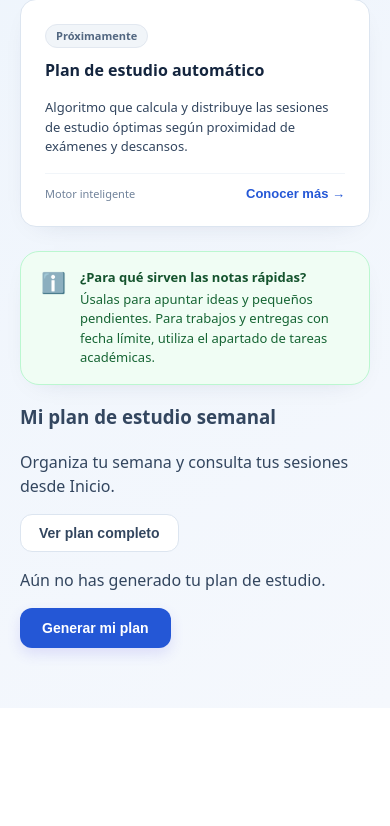
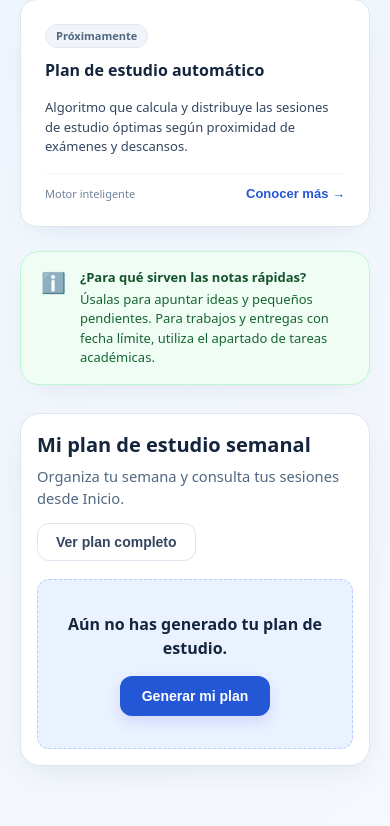
Before and after one commit to Qpalmer45/IS1-Planificador-de-Estudios, a Flask app: page / in a window 390 px wide. Shown: the part 2712-3538 px from the top of the page. Before the commit the page ends 3378 px from the top, so only its background shows below. Run offline with Flask 3, Linux system fonts and the light colour scheme; the visitor is signed in with stand-in values (Sample User, id 1); data that the repository does not hold is empty.

Commit message:
style(dashboard): tarjetas semanales y estado vacío responsive

```diff
--- a/static/style.css
+++ b/static/style.css
@@ -2733,3 +2733,20 @@ html[data-theme="dark"] #avatar-club-league { background:#202e45; color:#f1f5f9;
 .daily-chess-progress { color:var(--text-muted); font-size:.85rem; }
 html[data-theme="dark"] .daily-chess-card { background:#172235; border-color:#35445b; }
 @media(max-width:500px) { .daily-chess-card { padding:14px; } .daily-chess-board { width:min(100%,300px); } .daily-chess-heading { flex-wrap:wrap; } }
+
+
+/* HU06/HU07: resumen semanal del plan en el final del dashboard. */
+.home-study-plan { margin:28px 0 18px; padding:24px; background:var(--bg-card); border:1px solid var(--border-card); border-radius:var(--radius-lg); box-shadow:var(--shadow-card); }
+.home-study-plan-header { display:flex; align-items:center; justify-content:space-between; flex-wrap:wrap; gap:14px; margin-bottom:18px; }
+.home-study-plan-header h3 { margin:0 0 5px; color:var(--text-main); font-size:1.25rem; }
+.home-study-plan-header p { margin:0; color:var(--text-muted); font-size:.92rem; }
+.home-study-plan-empty { padding:32px 18px; border:1px dashed var(--primary-border); border-radius:12px; text-align:center; background:var(--primary-light); }
+.home-study-plan-empty p { margin:0 0 16px; color:var(--text-main); font-weight:600; }
+.home-study-plan-grid { display:grid; grid-template-columns:repeat(auto-fit,minmax(190px,1fr)); gap:12px; }
+.home-study-plan-day { min-width:0; padding:15px; background:var(--bg-page); border:1px solid var(--border-card); border-radius:12px; }
+.home-study-plan-day h4 { margin:0 0 12px; font-size:.9rem; color:var(--text-main); }
+.home-study-plan-session { display:flex; flex-direction:column; gap:3px; padding:9px 10px; margin:7px 0; border-left:3px solid var(--primary); background:var(--bg-card); border-radius:7px; color:var(--text-body); overflow-wrap:anywhere; }
+.home-study-plan-session .plan-session-time { font-size:.78rem; color:var(--primary); font-weight:700; }
+.home-study-plan-session strong { font-size:.88rem; }
+.home-study-plan-session small { color:var(--text-muted); }
+@media(max-width:600px) { .home-study-plan { padding:16px; } .home-study-plan-grid { grid-template-columns:1fr; } }
```
